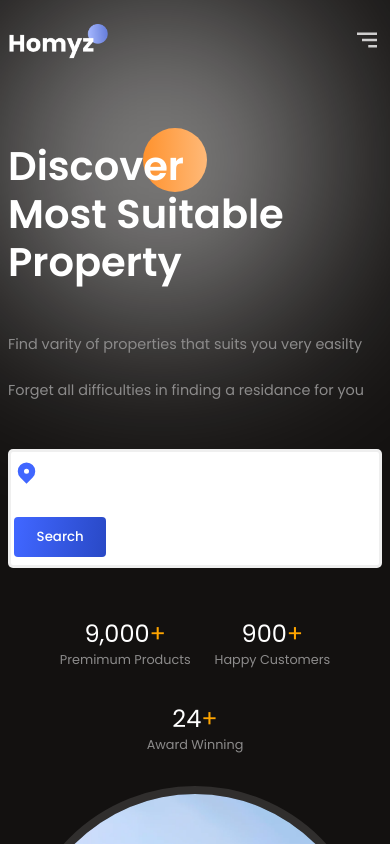
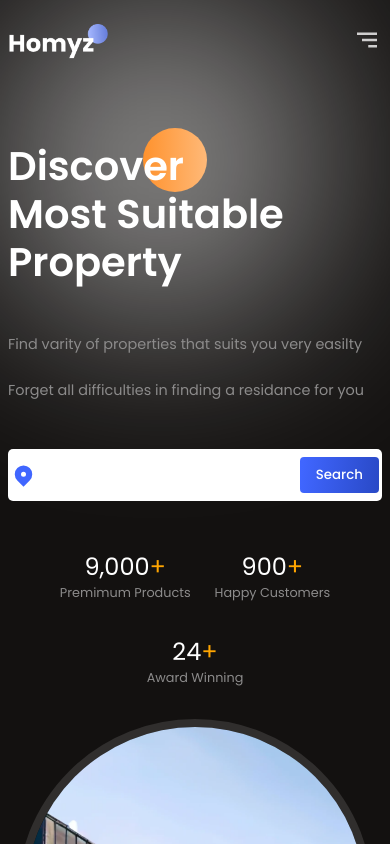
Before and after one commit to nitishVerma64/RealEstate, a React (Vite) app: page / in a window 390 px wide. Shown: the top 844 px of the page. Built offline with nearby package versions, Linux system fonts and the light colour scheme.

Commit message:
search-bar-responsive

```diff
--- a/src/App.jsx
+++ b/src/App.jsx
@@ -7,6 +7,7 @@ import Value from "./component/Value/Value"
 import Contact from "./component/Contact/Contact"
 import Get from "./component/GetStarted/Get"
 import Footer from "./component/Footer/Footer"
+// import Card from "./component/Card/Card"
 
 function App() {
 
@@ -24,6 +25,7 @@ function App() {
       <Get/>
       <Footer/>
     </div>
+    /* <Card/> */
   )
 }
 
--- a/src/component/Home/Home.css
+++ b/src/component/Home/Home.css
@@ -111,5 +111,11 @@
 
     .search-bar{
         padding: 0.5rem 0.2rem;
+        border: 2px;
+
+    }
+
+    .search-bar>button{
+        padding: 0.5rem 1rem;
     }
 }
```
